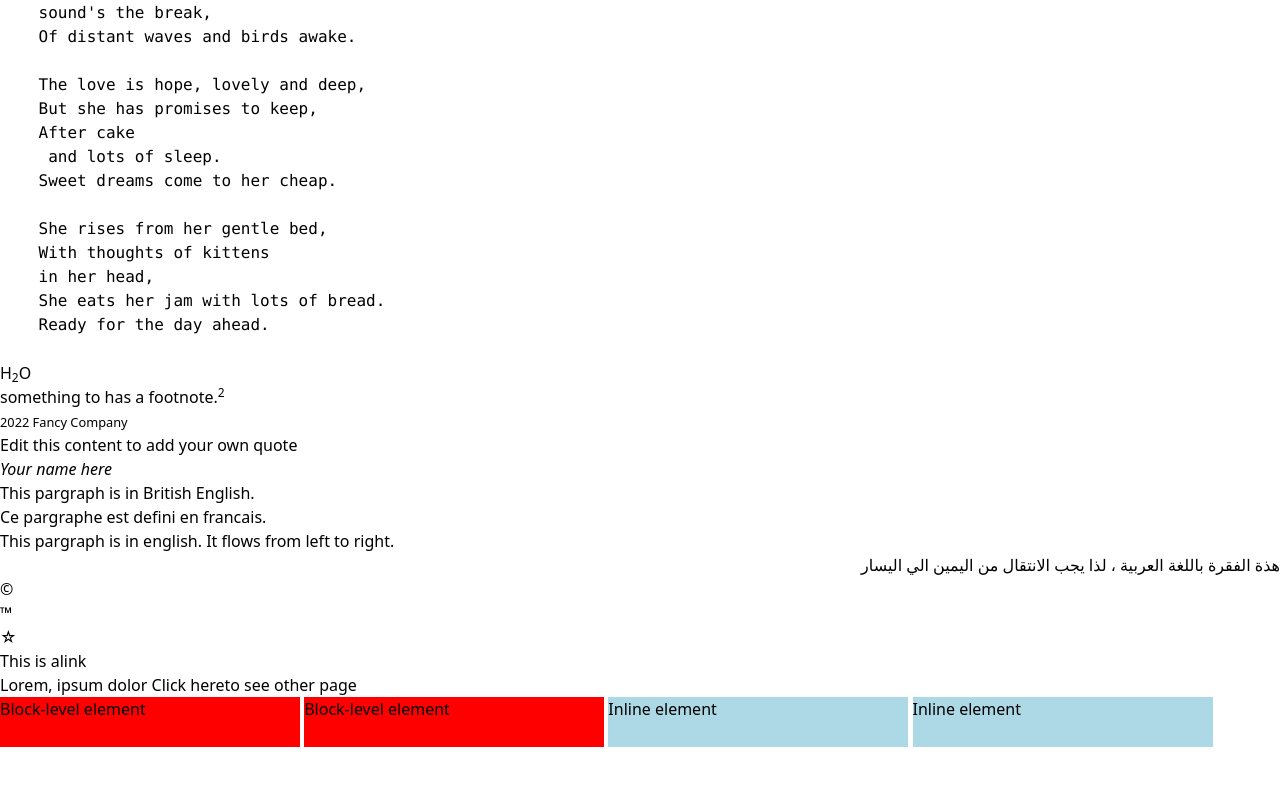
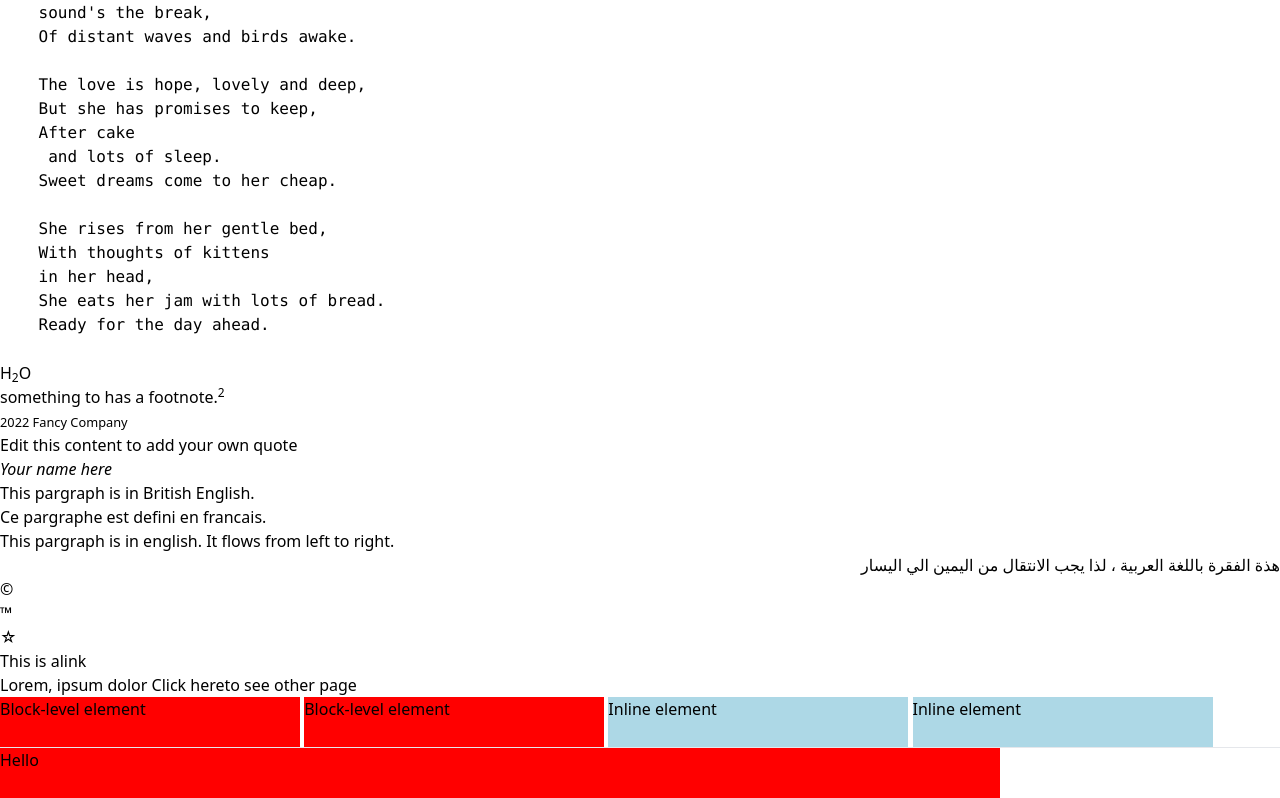
Before and after one commit to hossam-khalaf/git-mo--khalifa, a website: page src/index.html in a window 1280 px wide. Shown: the part 867-1665 px from the top of the page. Before the commit the page ends 1614 px from the top, so only its background shows below. Drawn offline with Linux system fonts and the light colour scheme.

Commit message:
add values to boxmodel

```diff
--- a/src/index.html
+++ b/src/index.html
@@ -171,6 +171,12 @@
     <div>Block-level element</div>
     <span>Inline element</span>
     <span>Inline element</span>
+
+    <hr>
+    <!-- box model values -->
+    <div class="container">
+      <div class="inside-container">Hello</div>
+    </div>
     <!-- Hero section -->
     <!-- Features section -->
     <!-- T~estimonials -->
--- a/src/style.css
+++ b/src/style.css
@@ -23,3 +23,12 @@ span {
   /* display: block; */
   display: inline-block;
 }
+
+/* box model values  */
+.container {
+  width: 1000px;
+}
+
+.inside-container {
+  width: 50%; /*500px*/
+}
```
